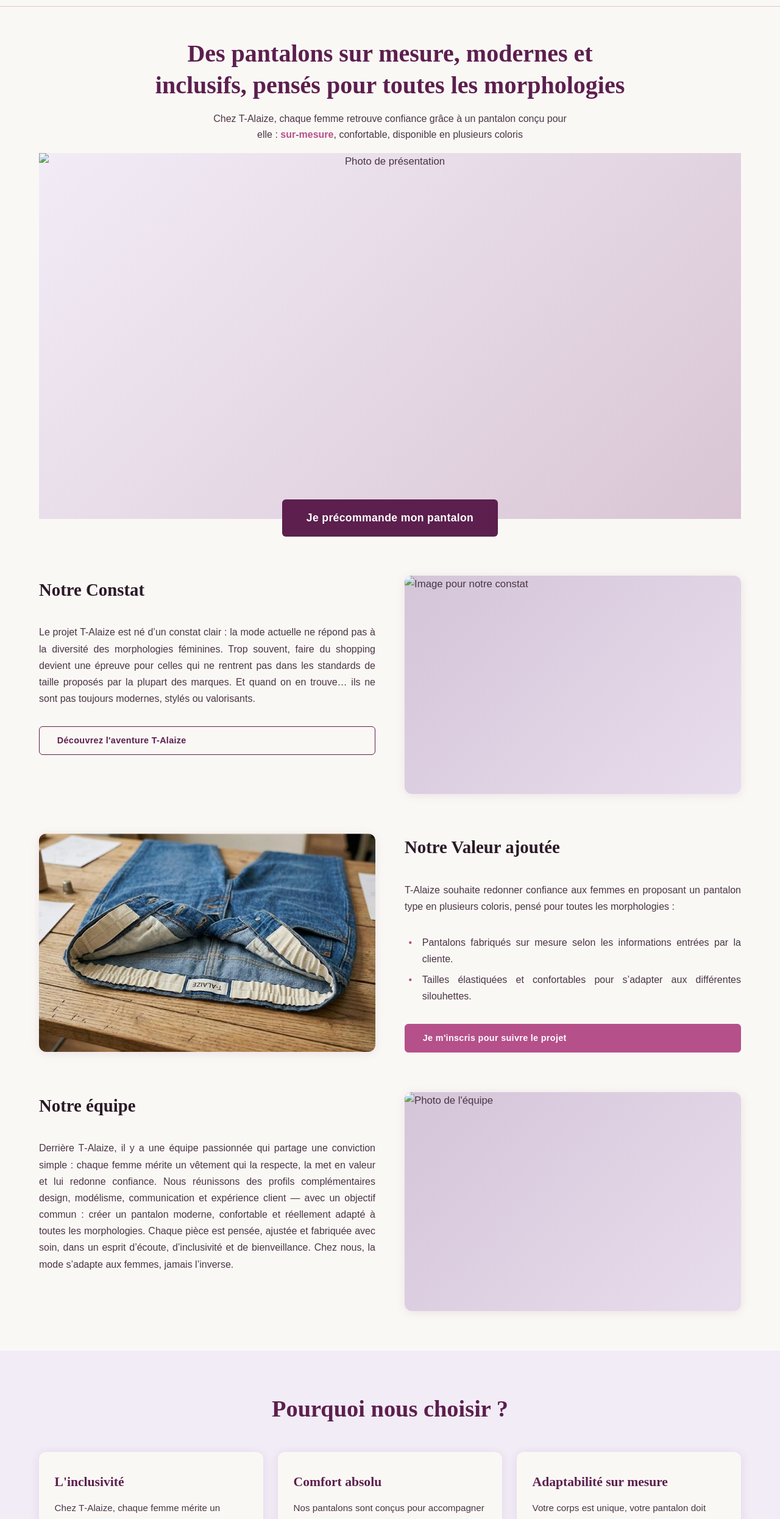
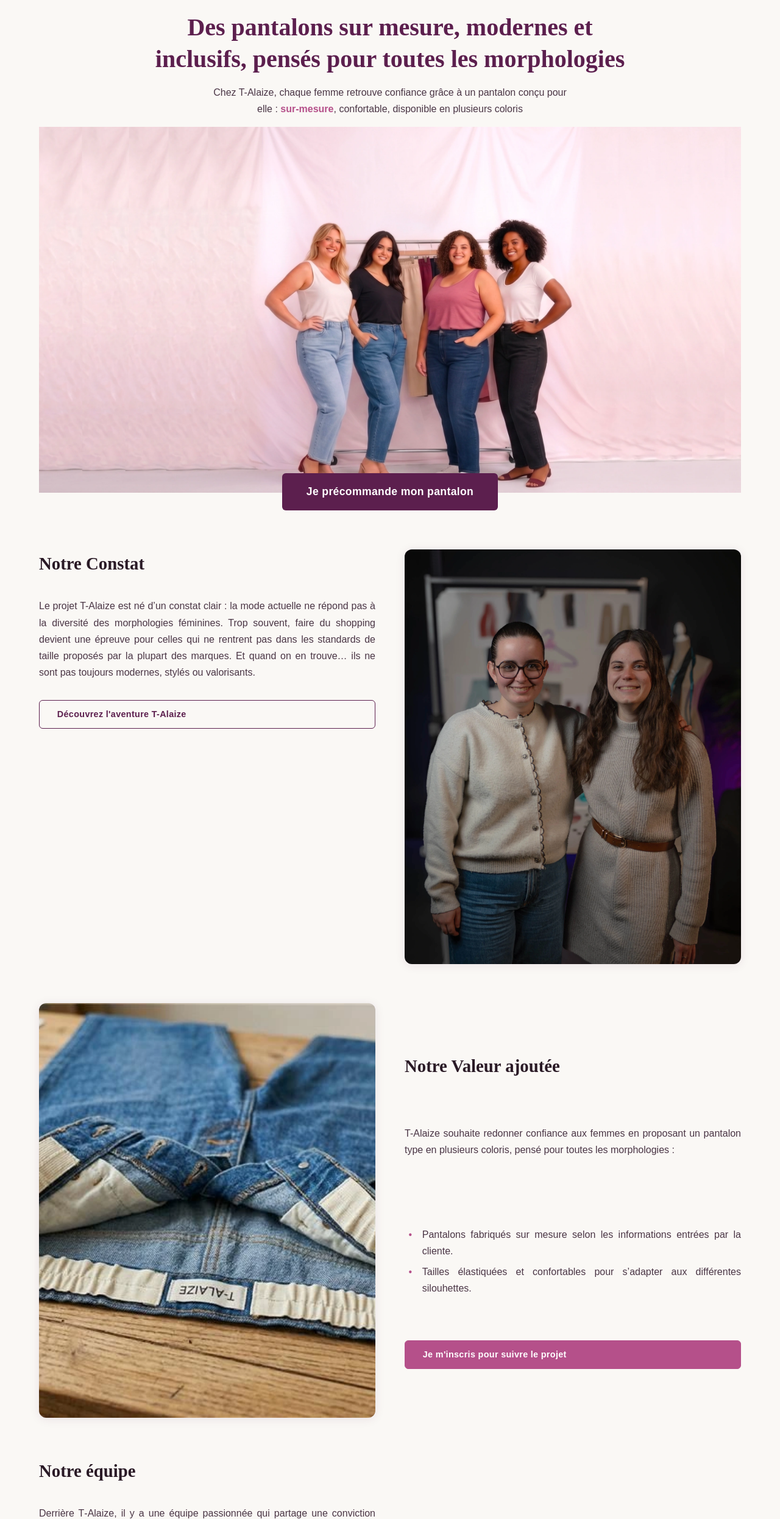
Before and after one commit to Y0LRIN/talaize.site, a plain HTML site: page index.html in a window 1280 px wide. Shown: the part 161-2652 px from the top of the page at 61% size. Drawn offline with Linux system fonts and the light colour scheme.

Commit message:
Images + Optimization

```diff
--- a/index.html
+++ b/index.html
@@ -6,12 +6,24 @@
     <meta name="viewport" content="width=device-width, initial-scale=1" />
     <link rel="stylesheet" href="src/style/styles.css" />
     <link rel="preconnect" href="https://fonts.googleapis.com" />
+    <link rel="preconnect" href="https://fonts.gstatic.com" crossorigin />
+    <link
+      rel="preload"
+      as="style"
+      href="https://fonts.googleapis.com/css2?family=Great+Vibes&display=swap"
+    />
+    <link
+      rel="stylesheet"
+      href="https://fonts.googleapis.com/css2?family=Great+Vibes&display=swap"
+      media="print"
+      onload="this.media = 'all'"
+    />
   </head>
   <body class="page">
     <header class="header">
       <img
         class="header__logo"
-        src="src/img/Charte graphique T-Alaize-2.webp"
+        src="src/img/resized.webp"
         alt="logo T-alaize"
         loading="eager"
       />
@@ -30,10 +42,11 @@
         </h3>
         <img
           class="hero__splash"
-          src=""
+          src="src/img/hero.webp"
           alt="Photo de présentation"
           aria-hidden="true"
           loading="eager"
+          fetchpriority="high"
         />
         <a class="hero__link" href="">Je précommande mon pantalon</a>
       </section>
@@ -48,13 +61,15 @@
             marques. Et quand on en trouve… ils ne sont pas toujours modernes,
             stylés ou valorisants.
           </p>
+          <!-- TODO : add image -->
           <img
             class="card__image"
-            src=""
+            src="src/img/constat.webp"
             alt="Image pour notre constat"
             aria-hidden="false"
             loading="lazy"
           />
+          <!-- TODO : add link -->
           <a class="card__link card__link--constat" href="">
             Découvrez l'aventure T-Alaize
           </a>
@@ -83,6 +98,7 @@
             aria-hidden="false"
             loading="lazy"
           />
+          <!-- TODO : add link -->
           <a class="card__link card__link--value" href="">
             Je m'inscris pour suivre le projet
           </a>
@@ -100,13 +116,6 @@
             esprit d’écoute, d’inclusivité et de bienveillance. Chez nous, la
             mode s’adapte aux femmes, jamais l’inverse.
           </p>
-          <img
-            class="card__image"
-            src=""
-            alt="Photo de l'équipe"
-            aria-hidden="false"
-            loading="lazy"
-          />
         </article>
       </section>
       <section class="whyChoseUs">
--- a/src/style/styles.css
+++ b/src/style/styles.css
@@ -10,7 +10,7 @@
   --border: #d9c5d4;
 
   --font-script: "Great Vibes", cursive;
-  --font-display: "Cormorant Garamond", serif;
+  --font-display: "Anton", serif;
   --font-body: "Nunito", sans-serif;
 
   --radius: 6px;
@@ -93,6 +93,8 @@
   flex-direction: column;
   align-items: center;
   gap: 1rem;
+  overflow: hidden;
+  position: relative;
 }
 
 .hero__title--main {
@@ -119,10 +121,13 @@
 
 .hero__splash {
   width: 100%;
-  height: clamp(300px, 50vw, 600px);
+  height: clamp(350px, 60vw, 600px);
   object-fit: cover;
-  object-position: center top;
+  object-position: 50% 100%;
+  transform-origin: center 30%;
   display: block;
+  position: relative;
+  overflow: hidden;
 }
 
 .hero__splash[src=""] {
@@ -247,7 +252,7 @@
 
 .card__image {
   width: 100%;
-  height: clamp(200px, 28vw, 380px);
+  height: clamp(300px, 58vw, 680px);
   object-fit: cover;
   border-radius: var(--radius-lg);
   background: linear-gradient(135deg, #d4c5d8, #e8dded);
```
Also changed, not shown: src/img/constat.webp (added), src/img/hero.webp (added), src/img/resized.webp (added), 1 other file.
